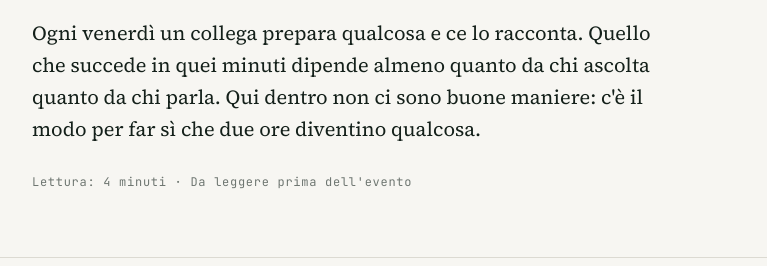
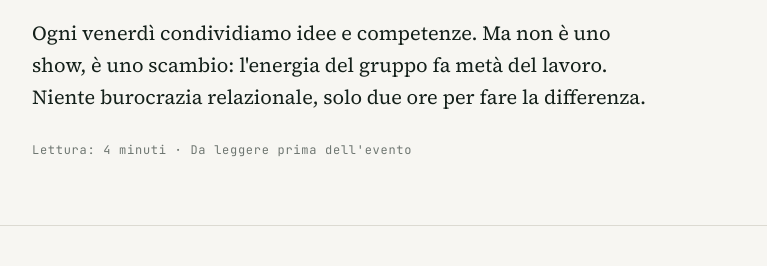
Before and after one commit to dalpozzoedp-bot/playbook-quidi_academy, a plain HTML site: page index.html in a window 1280 px wide. Shown: the part 296-562 px from the top of the page, without its empty margins (256-1023 px from the left). Drawn offline with Linux system fonts and the light colour scheme; files whose address does not match are found by name.

Commit message:
Aggiorna testo introduttivo

```diff
--- a/index.html
+++ b/index.html
@@ -17,8 +17,8 @@
   <div class="wrap">
     <p class="eyebrow">Quindi Academy · Playbook</p>
     <h1>Ascoltare è<br><span class="ink">un lavoro attivo.</span></h1>
-    <p class="lede">Ogni venerdì un collega prepara qualcosa e ce lo racconta. Quello che succede in quei minuti dipende almeno quanto da chi ascolta quanto da chi parla. Qui dentro non ci sono buone maniere: c'è il modo per far sì che due ore diventino qualcosa.</p>
-    <p class="meta">Lettura: 4 minuti · Da leggere prima dell'evento</p>
+    <p class="lede">Ogni venerdì condividiamo idee e competenze. Ma non è uno show, è uno scambio: l'energia del gruppo fa metà del lavoro. Niente burocrazia relazionale, solo due ore per fare la differenza.</p>
+    <p class="meta">Lettura: 4 minuti · Da leggere prima dell'evento </p>
   </div>
 </header>
 
```
